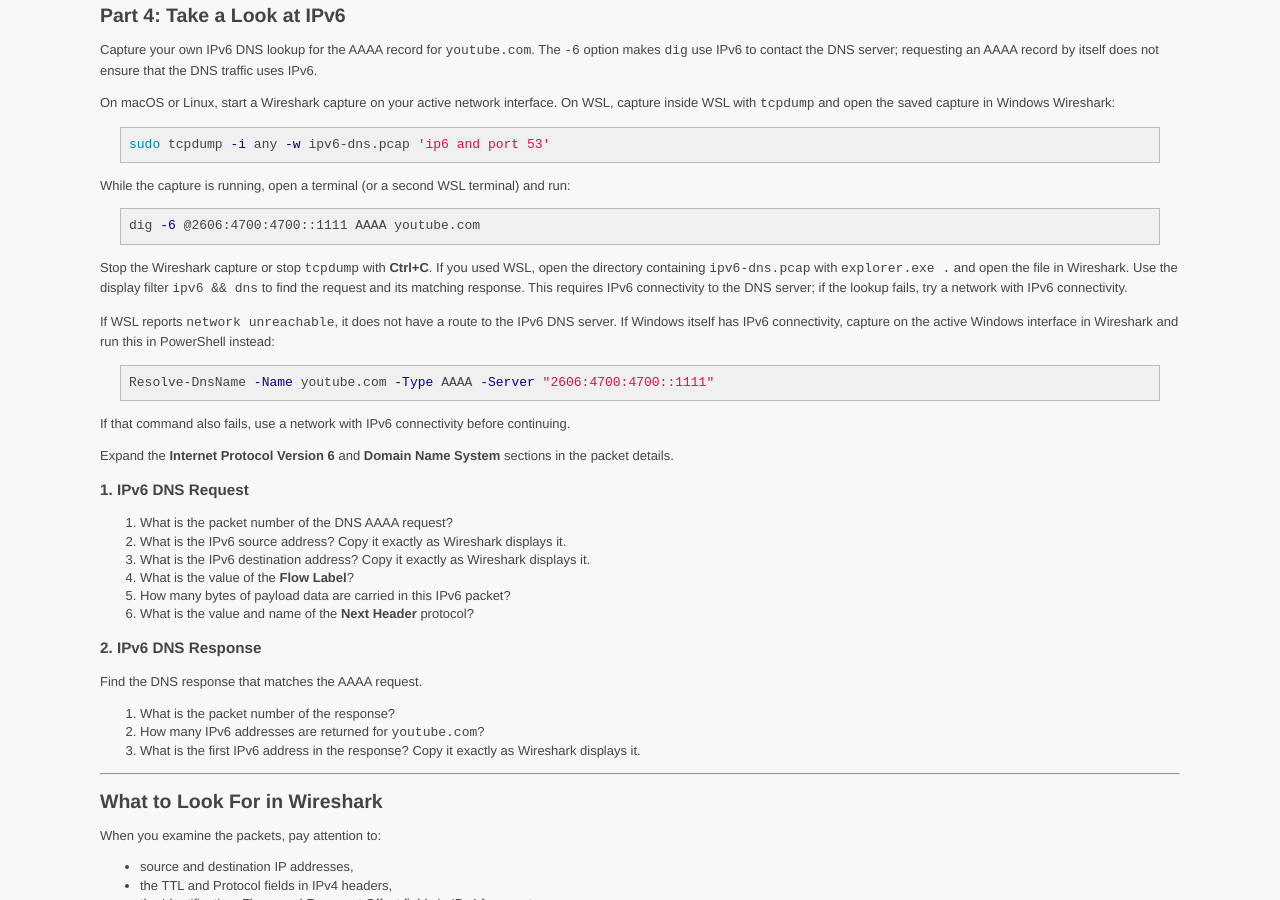
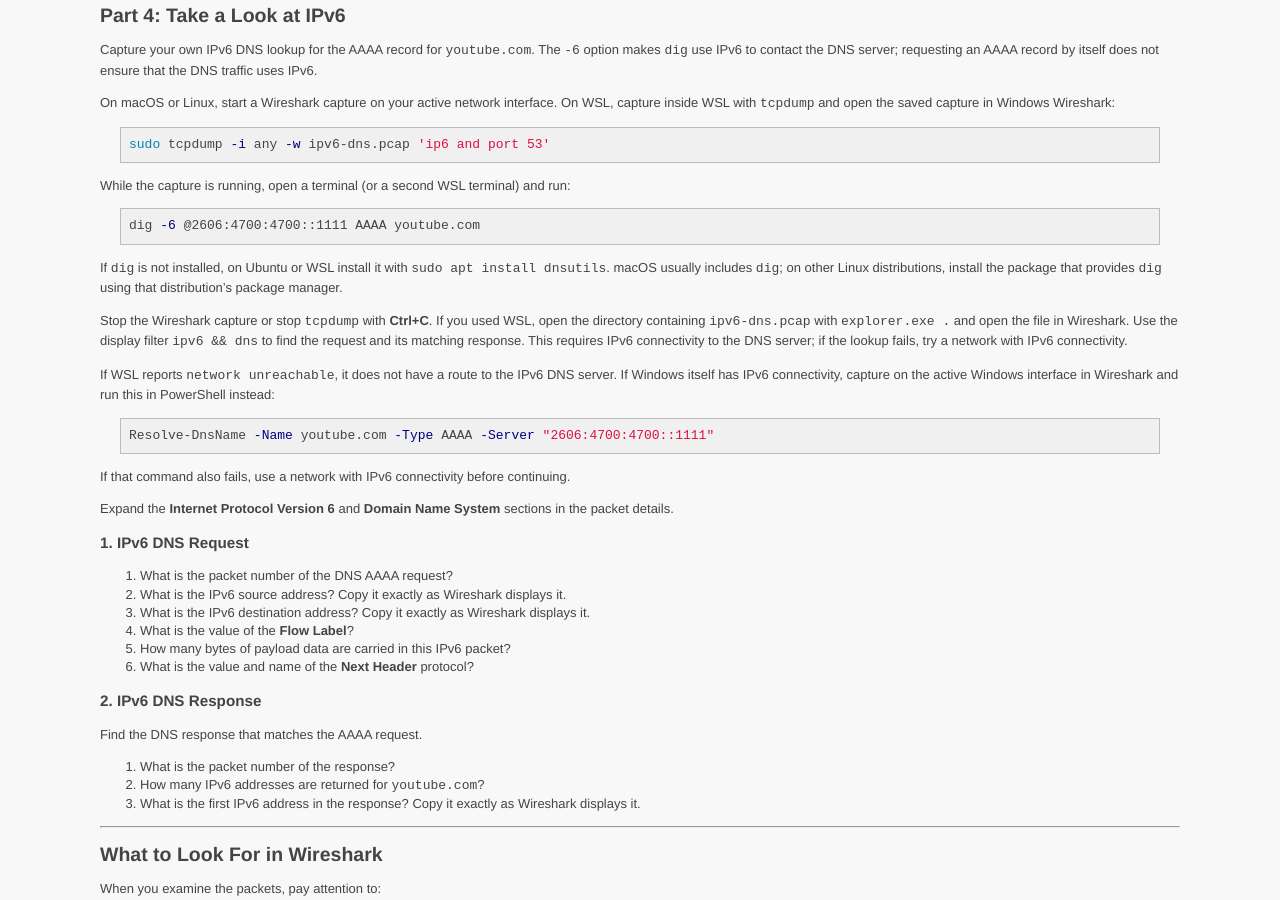
Before and after one commit to ycpcs/cs330-fall2026, a Jekyll site: the page built from assignments/wireshark-ip.md, in a window 1280 px wide and 900 px high, scrolled down 2201 px. Built offline with Jekyll 4.4.1, drawn with Linux system fonts in a browser that asks for light colours.

Commit message:
update for dig

````diff
--- a/assignments/wireshark-ip.md
+++ b/assignments/wireshark-ip.md
@@ -150,6 +150,8 @@ While the capture is running, open a terminal (or a second WSL terminal) and run
 dig -6 @2606:4700:4700::1111 AAAA youtube.com
 ```
 
+If `dig` is not installed, on Ubuntu or WSL install it with `sudo apt install dnsutils`. macOS usually includes `dig`; on other Linux distributions, install the package that provides `dig` using that distribution's package manager.
+
 Stop the Wireshark capture or stop `tcpdump` with **Ctrl+C**. If you used WSL, open the directory containing `ipv6-dns.pcap` with `explorer.exe .` and open the file in Wireshark. Use the display filter `ipv6 && dns` to find the request and its matching response. This requires IPv6 connectivity to the DNS server; if the lookup fails, try a network with IPv6 connectivity.
 
 If WSL reports `network unreachable`, it does not have a route to the IPv6 DNS server. If Windows itself has IPv6 connectivity, capture on the active Windows interface in Wireshark and run this in PowerShell instead:
````
Also changed, not shown: assignments/index.md (+1 -1 lines).
